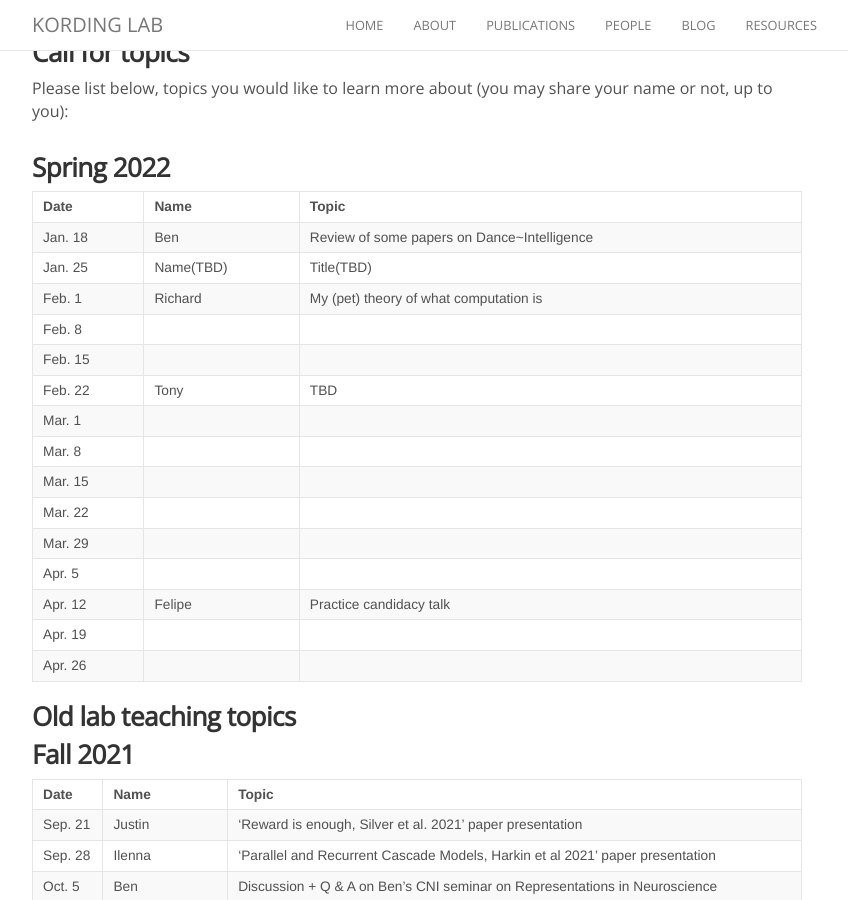
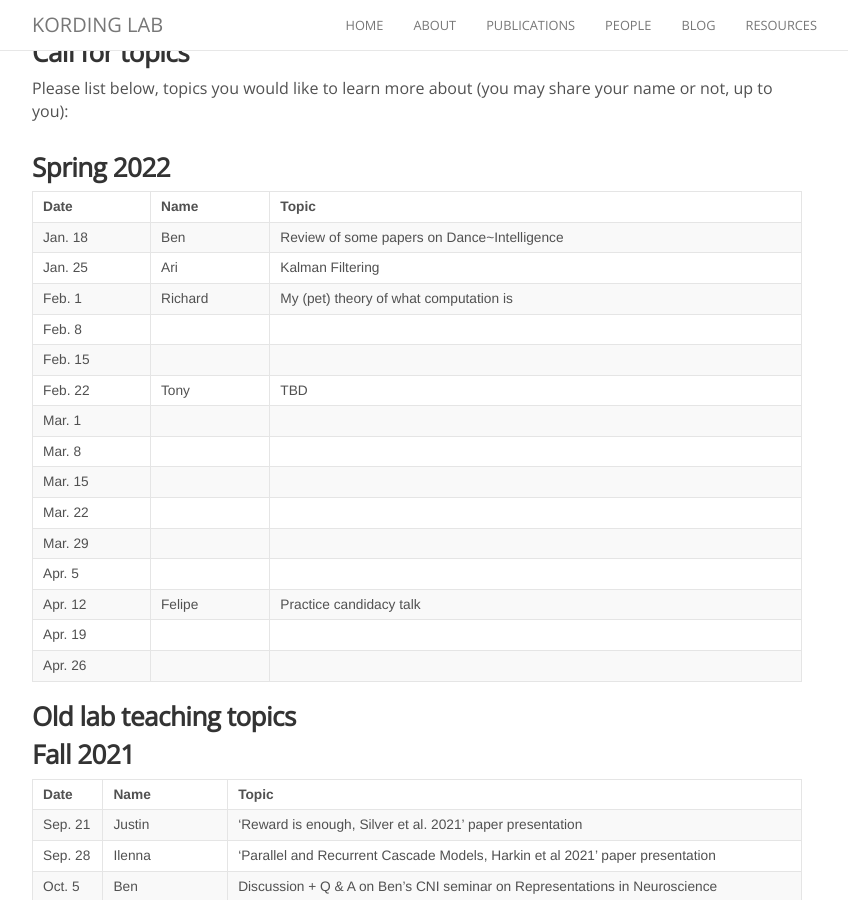
Before and after one commit to KordingLab/KordingLab.github.io, a Jekyll site: the page built from _posts/2021-01-01-upcoming-lab-teaching.md, in a window 1280 px wide and 900 px high, scrolled down 420 px. Shown: the whole window, without its empty margins (223-1071 px from the left). Built offline with Jekyll 4.4.1, drawn with Linux system fonts in a browser that asks for light colours; nearby versions of some CDN libraries; comment, search, counter and statistics services are not loaded.

Commit message:
Update 2021-01-01-upcoming-lab-teaching.md

```diff
--- a/_posts/2021-01-01-upcoming-lab-teaching.md
+++ b/_posts/2021-01-01-upcoming-lab-teaching.md
@@ -19,7 +19,7 @@ Please list below, topics you would like to learn more about (you may share your
 | Date | Name | Topic |
 |------|------|-------|
 | Jan. 18 | Ben | Review of some papers on Dance~Intelligence |
-| Jan. 25 | Name(TBD) | Title(TBD) |
+| Jan. 25 | Ari | Kalman Filtering |
 | Feb. 1 | Richard | My (pet) theory of what computation is |
 | Feb. 8 |  |
 | Feb. 15 |  |
```
